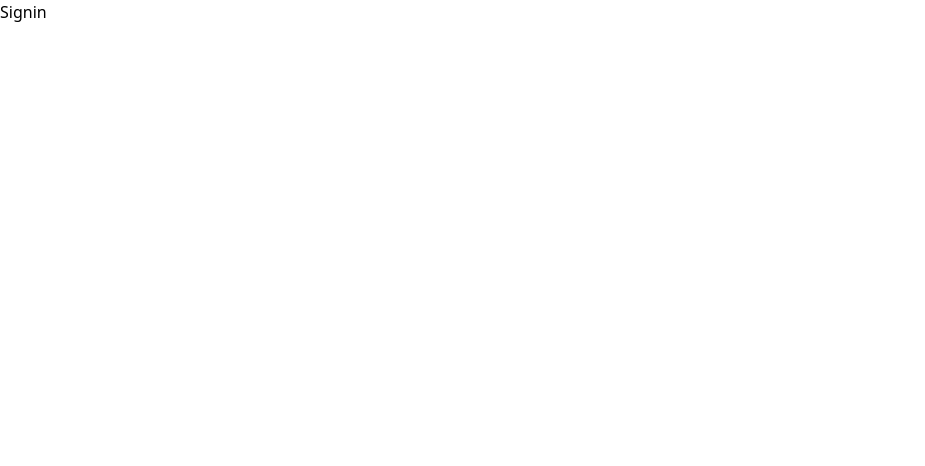
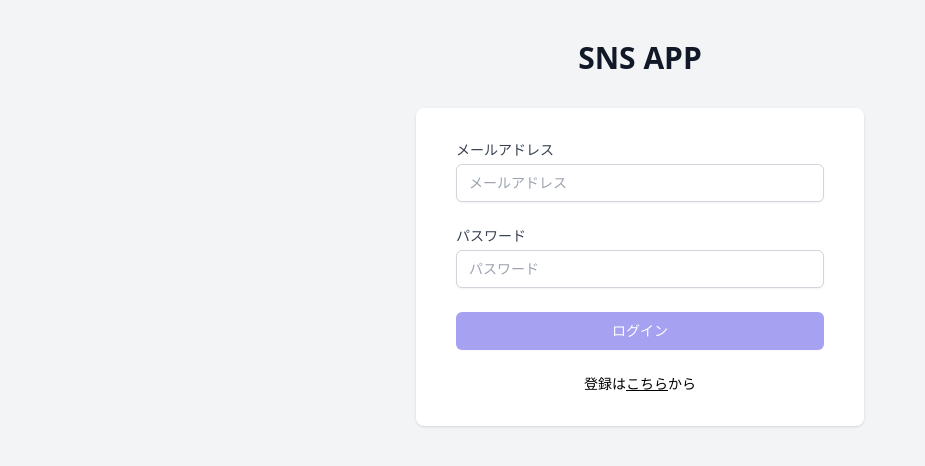
Before and after one commit to nsho1010/sns-app, a React (Vite) app: page /signin in a window 1280 px wide. Shown: the top 466 px of the page, without its empty margins (0-925 px from the left). Built offline with nearby package versions, Linux system fonts and the light colour scheme.

Commit message:
ユーザーログイン機能実装

```diff
--- a/src/pages/Signin.jsx
+++ b/src/pages/Signin.jsx
@@ -1,5 +1,92 @@
+import { useState } from "react";
+import { Link } from "react-router-dom";
+import { authRepository } from "../repositories/auth";
+
 const Signin = () => {
-    return <div>Signin</div>;
+    const [email, setEmail] = useState("");
+    const [password, setPassword] = useState("");
+
+    console.log(email);
+    console.log(password);
+
+    const signin = async () => {
+        const user = await authRepository.signin(email, password);
+        console.log(user);
+    };
+
+    return (
+        <div className="min-h-screen bg-gray-100 py-10 px-4 sm:px-6 lg:px-8">
+            <div className="flex flex-col items-center">
+                <h2 className="text-3xl font-extrabold text-gray-900">
+                    SNS APP
+                </h2>
+                <div className="mt-8 w-full max-w-md">
+                    <div className="bg-white py-8 px-4 shadow sm:rounded-lg sm:px-10">
+                        <div className="space-y-6">
+                            <div>
+                                <label
+                                    className="block text-sm font-medium text-gray-700"
+                                    htmlFor="email"
+                                >
+                                    メールアドレス
+                                </label>
+                                <div className="mt-1">
+                                    <input
+                                        onChange={(e) =>
+                                            setEmail(e.target.value)
+                                        }
+                                        id="email"
+                                        name="email"
+                                        placeholder="メールアドレス"
+                                        required
+                                        type="email"
+                                        className="appearance-none block w-full px-3 py-2 border border-gray-300 rounded-md shadow-sm placeholder-gray-400 focus:outline-none focus:ring-indigo-500 focus:border-indigo-500 sm:text-sm"
+                                    />
+                                </div>
+                            </div>
+                            <div>
+                                <label
+                                    className="block text-sm font-medium text-gray-700"
+                                    htmlFor="password"
+                                >
+                                    パスワード
+                                </label>
+                                <div className="mt-1">
+                                    <input
+                                        onChange={(e) =>
+                                            setPassword(e.target.value)
+                                        }
+                                        id="password"
+                                        name="password"
+                                        placeholder="パスワード"
+                                        required
+                                        type="password"
+                                        className="appearance-none block w-full px-3 py-2 border border-gray-300 rounded-md shadow-sm placeholder-gray-400 focus:outline-none focus:ring-indigo-500 focus:border-indigo-500 sm:text-sm"
+                                    />
+                                </div>
+                            </div>
+                            <div>
+                                <button
+                                    onClick={signin}
+                                    className="w-full flex justify-center py-2 px-4 border border-transparent rounded-md shadow-sm text-sm font-medium text-white bg-indigo-600 hover:bg-indigo-700 focus:outline-none focus:ring-2 focus:ring-offset-2 focus:ring-indigo-500 disabled:opacity-50 disabled:cursor-not-allowed"
+                                    disabled={email === "" || password === ""}
+                                >
+                                    ログイン
+                                </button>
+                            </div>
+                            <div className="mt-4 text-center text-sm">
+                                登録は
+                                <Link className="underline" to={"/signup"}>
+                                    こちら
+                                </Link>
+                                から
+                            </div>
+                        </div>
+                    </div>
+                </div>
+            </div>
+        </div>
+    );
 };
 
 export default Signin;
--- a/src/repositories/auth.js
+++ b/src/repositories/auth.js
@@ -1,6 +1,7 @@
 import { supabase } from "../lib/supabase";
 
 export const authRepository = {
+    // ユーザー登録機能
     async signup(name, email, password) {
         const { data, error } = await supabase.auth.signUp({
             email,
@@ -13,4 +14,16 @@
             userName: data.user.user_metadata.name,
         };
     },
+    // ユーザーログイン機能
+    async signin(email, password) {
+        const { data, error } = await supabase.auth.signInWithPassword({
+            email,
+            password,
+        });
+        if (error != null) throw new Error(error.message);
+        return {
+            ...data.user,
+            userName: data.user.user_metadata.name,
+        };
+    },
 };
```
